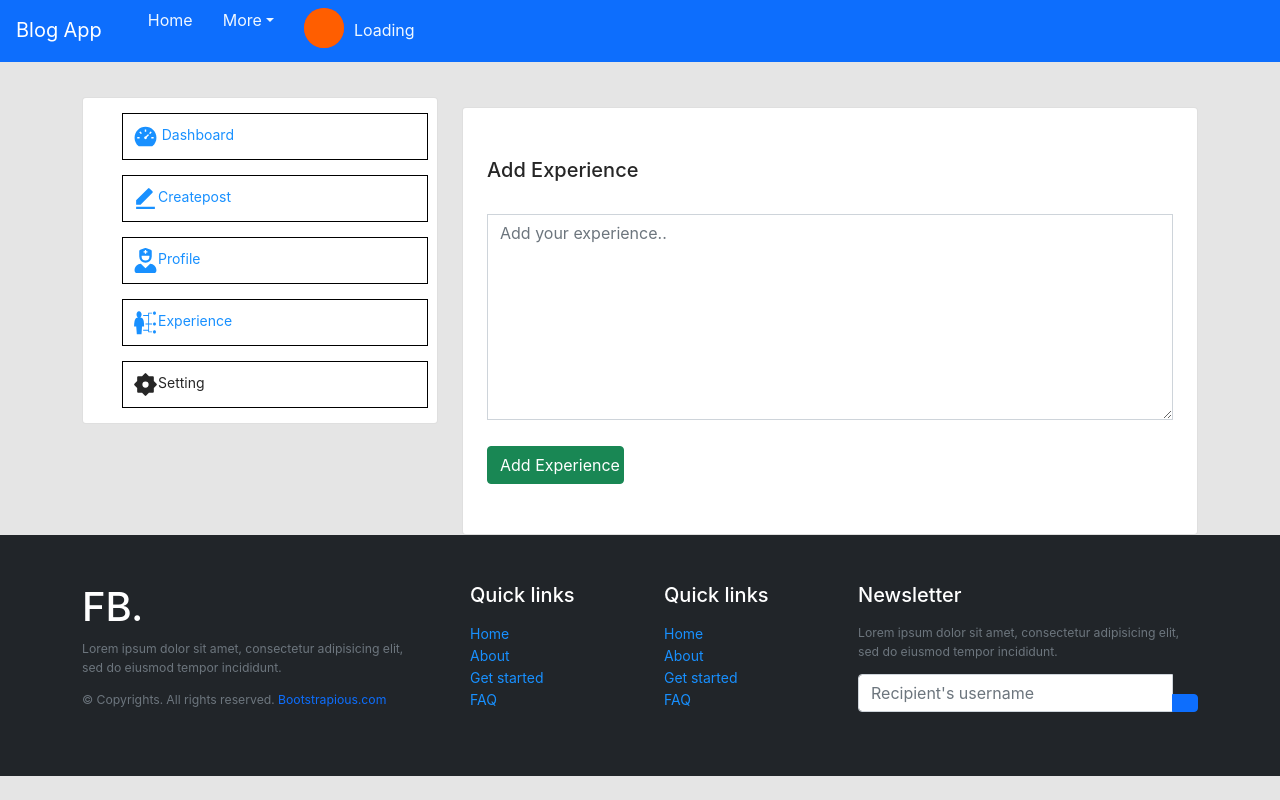
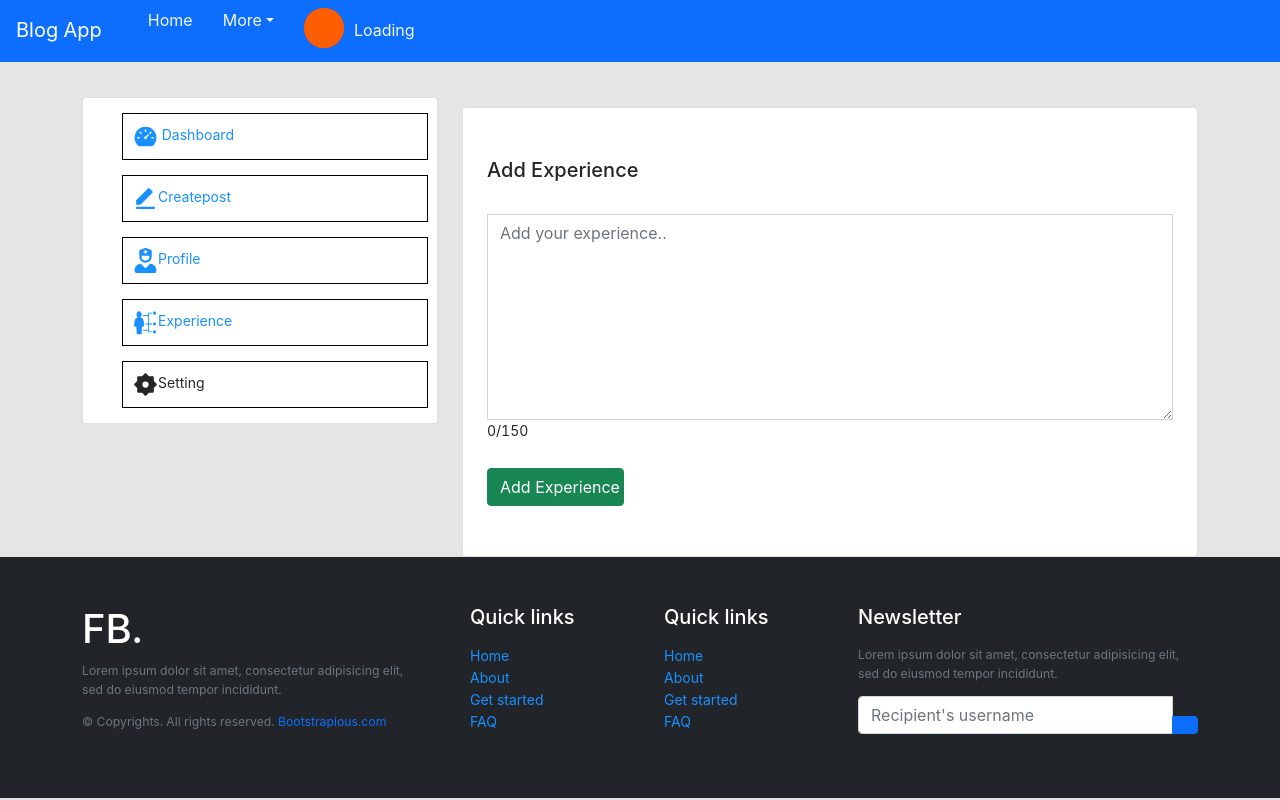
Before and after one commit to Yazdani1/Blog-App---MERN-Stack, a React (Create React App) app in the folder client/: page /AddExperience in a window 1280 px wide. Built offline with nearby package versions, Linux system fonts and the light colour scheme; no server answers; sample sign-in values are in the browser's storage.

Commit message:
New Feature Added

```diff
--- a/client/src/components/dashboard/Experience/AddExperience.js
+++ b/client/src/components/dashboard/Experience/AddExperience.js
@@ -74,13 +74,14 @@ const AddExperience = () => {
                 value={experience}
                 onChange={(e) => setExperience(e.target.value)}
                 // onChange={handleChange}
-                theme="snow"
+                maxLength="150"
                 //   type="text"
                 //onChange={(e) => setAbout(e.target.value)}
                 // name="des"
                 //   onChange={handleChange}
                 //   value={about}
               />
+              <p> {experience ? experience.length : 0}/150</p>
             </div>
             <button
               type="submit"
```
